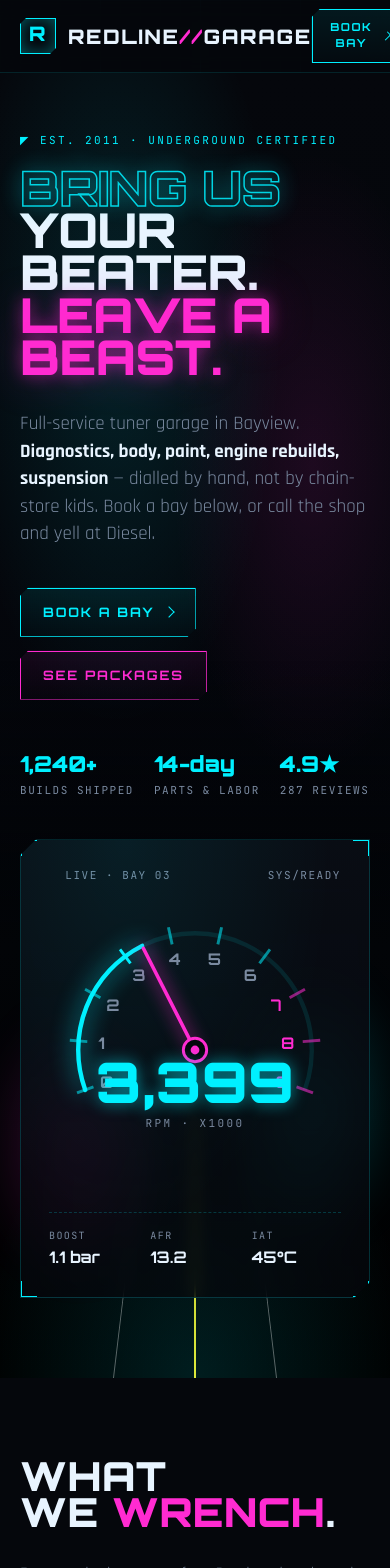
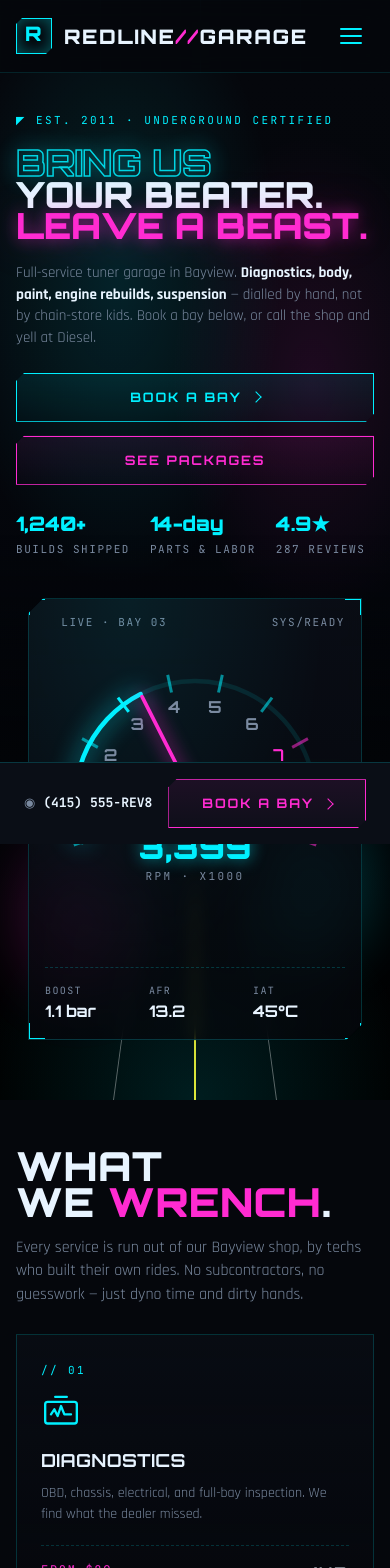
Before and after one commit to akalandazz/autoservice, a Next.js app in the folder frontend/: page / in a window 390 px wide. Shown: the top 1568 px of the page. Built offline with nearby package versions, Linux system fonts and the light colour scheme.

Commit message:
added mobile design

```diff
--- a/frontend/app/components/GarageApp.tsx
+++ b/frontend/app/components/GarageApp.tsx
@@ -116,10 +116,23 @@ const Icons: Record<string, (p: IconProps) => React.ReactElement> = {
 // ─── Nav ──────────────────────────────────────────────────────────────────────
 
 function Nav({ onBook, onNav }: { onBook: () => void; onNav: (id: string) => void }) {
+  const [open, setOpen] = useState(false)
+
+  useEffect(() => {
+    document.body.style.overflow = open ? 'hidden' : ''
+    return () => { document.body.style.overflow = '' }
+  }, [open])
+
+  const handleNav = (id: string) => {
+    setOpen(false)
+    onNav(id)
+  }
+
   return (
+    <>
       <nav className="nav">
         <div className="wrap nav-in">
-        <a href="#home" className="brand" onClick={e => { e.preventDefault(); onNav('home') }}>
+          <a href="#home" className="brand" onClick={e => { e.preventDefault(); handleNav('home') }}>
             <span className="brand-mark">R<span className="brand-x">/</span></span>
             <span>Redline<span className="brand-x">//</span>Garage</span>
           </a>
@@ -131,12 +144,35 @@ function Nav({ onBook, onNav }: { onBook: () => void; onNav: (id: string) => voi
           </div>
           <div className="nav-cta">
             <span className="nav-phone">◉ <b>(415) 555-REV8</b></span>
-          <button className="btn" onClick={onBook} style={{ padding: '10px 16px', fontSize: 11 }}>
+            <button className="btn nav-book-btn" onClick={onBook} style={{ padding: '10px 16px', fontSize: 11 }}>
               Book bay <span className="chev"/>
+            </button>
+            <button className="ham-btn" onClick={() => setOpen(true)} aria-label="Open menu">
+              <span/><span/><span/>
             </button>
           </div>
         </div>
       </nav>
+      {open && (
+        <div className="mobile-nav" onClick={() => setOpen(false)}>
+          <div className="mobile-nav-panel" onClick={e => e.stopPropagation()}>
+            <div className="mobile-nav-head">
+              <a href="#home" className="brand" onClick={e => { e.preventDefault(); handleNav('home') }}>
+                <span className="brand-mark">R<span className="brand-x">/</span></span>
+                <span>Redline<span className="brand-x">//</span>Garage</span>
+              </a>
+              <button className="close-btn" onClick={() => setOpen(false)} aria-label="Close menu">✕</button>
+            </div>
+            <nav className="mobile-nav-links">
+              <a href="#services" onClick={e => { e.preventDefault(); handleNav('services') }}>Services</a>
+              <a href="#pricing" onClick={e => { e.preventDefault(); handleNav('pricing') }}>Packages</a>
+              <a href="#book" onClick={e => { e.preventDefault(); handleNav('book') }}>Book</a>
+              <a href="#visit" onClick={e => { e.preventDefault(); handleNav('visit') }}>Visit</a>
+            </nav>
+          </div>
+        </div>
+      )}
+    </>
   )
 }
 
@@ -763,6 +799,21 @@ function Footer() {
   )
 }
 
+// ─── Mobile Bottom CTA ───────────────────────────────────────────────────────
+
+function MobileBottomBar({ onBook }: { onBook: () => void }) {
+  return (
+    <div className="mob-cta">
+      <a href="tel:+14155553838" className="mob-cta-phone">
+        ◉ <b>(415) 555-REV8</b>
+      </a>
+      <button className="btn btn-mag mob-cta-book" onClick={onBook}>
+        Book a bay <span className="chev"/>
+      </button>
+    </div>
+  )
+}
+
 // ─── App ──────────────────────────────────────────────────────────────────────
 
 export default function GarageApp() {
@@ -795,6 +846,7 @@ export default function GarageApp() {
         <Visit/>
         <Footer/>
       </div>
+      <MobileBottomBar onBook={scrollToBook}/>
     </>
   )
 }
--- a/frontend/app/globals.css
+++ b/frontend/app/globals.css
@@ -408,6 +408,105 @@ img { max-width: 100%; display: block }
 .footer-list a:hover { color: var(--ink) }
 .footer-bot { display: flex; justify-content: space-between; align-items: center; padding-top: 24px; border-top: 1px dashed rgba(0,240,255,0.12); font-family: var(--font-mono); font-size: 11px; color: var(--ink-dim); text-transform: uppercase; letter-spacing: 0.18em }
 
+/* ---- Hamburger + mobile nav ---- */
+.ham-btn {
+  display: none;
+  flex-direction: column;
+  justify-content: center;
+  gap: 5px;
+  width: 44px;
+  height: 44px;
+  padding: 10px;
+  cursor: pointer;
+}
+.ham-btn span {
+  display: block;
+  width: 22px;
+  height: 2px;
+  background: var(--neon-cyan);
+  border-radius: 1px;
+  transition: background 0.15s;
+}
+.ham-btn:hover span { background: var(--ink) }
+
+.mobile-nav {
+  position: fixed;
+  inset: 0;
+  z-index: 100;
+  background: rgba(0, 0, 0, 0.75);
+  backdrop-filter: blur(4px);
+  -webkit-backdrop-filter: blur(4px);
+  display: flex;
+  justify-content: flex-end;
+}
+.mobile-nav-panel {
+  width: min(300px, 88vw);
+  height: 100%;
+  background: var(--bg-2);
+  border-left: 1px solid var(--stroke-strong);
+  display: flex;
+  flex-direction: column;
+  overflow-y: auto;
+  animation: slideIn 0.2s ease-out;
+}
+@keyframes slideIn { from { transform: translateX(100%) } to { transform: translateX(0) } }
+@media (prefers-reduced-motion: reduce) { .mobile-nav-panel { animation: none } }
+
+.mobile-nav-head {
+  display: flex;
+  align-items: center;
+  justify-content: space-between;
+  padding: 0 20px;
+  height: 72px;
+  border-bottom: 1px solid var(--stroke);
+  flex-shrink: 0;
+}
+.close-btn {
+  width: 44px;
+  height: 44px;
+  display: grid;
+  place-items: center;
+  color: var(--ink-dim);
+  font-size: 20px;
+  cursor: pointer;
+  transition: color 0.15s;
+}
+.close-btn:hover { color: var(--neon-cyan) }
+.mobile-nav-links {
+  flex: 1;
+  padding: 16px 24px;
+  display: flex;
+  flex-direction: column;
+}
+.mobile-nav-links a {
+  display: flex;
+  align-items: center;
+  padding: 18px 0;
+  font-family: var(--font-display);
+  font-weight: 700;
+  font-size: 22px;
+  text-transform: uppercase;
+  letter-spacing: 0.08em;
+  color: var(--ink-dim);
+  border-bottom: 1px dashed rgba(0, 240, 255, 0.12);
+  transition: color 0.15s;
+}
+.mobile-nav-links a:last-child { border-bottom: 0 }
+.mobile-nav-links a:hover,
+.mobile-nav-links a:active { color: var(--neon-cyan) }
+.mobile-nav-foot {
+  padding: 24px;
+  border-top: 1px solid var(--stroke);
+  flex-shrink: 0;
+}
+.mobile-nav-phone {
+  font-family: var(--font-mono);
+  font-size: 13px;
+  color: var(--ink-dim);
+  margin-bottom: 16px;
+}
+.mobile-nav-phone b { color: var(--ink) }
+
 /* ---- Responsive ---- */
 @media (max-width: 1024px) {
   .hero-grid { grid-template-columns: 1fr; gap: 40px }
@@ -417,6 +516,7 @@ img { max-width: 100%; display: block }
   .visit-grid { grid-template-columns: 1fr }
   .footer-grid { grid-template-columns: 1fr 1fr; gap: 32px }
   .nav-links { display: none }
+  .ham-btn { display: flex }
   .telemetry { display: none }
   .section { padding: 80px 0 }
   .wrap { padding: 0 20px }
@@ -425,9 +525,9 @@ img { max-width: 100%; display: block }
   .svc-grid { grid-template-columns: 1fr }
   .field-grid, .field-grid-3 { grid-template-columns: 1fr }
   .svc-picker { grid-template-columns: 1fr }
-  .book-body { padding: 28px 20px }
+  .book-body { padding: 28px 20px; min-height: auto }
   .book-steps { overflow-x: auto }
-  .book-step { min-width: 140px; padding: 14px 16px }
+  .book-step { min-width: 130px; padding: 14px 16px }
   .date-grid { grid-template-columns: repeat(4, 1fr) }
   .time-grid { grid-template-columns: repeat(2, 1fr) }
   .nav-phone { display: none }
@@ -436,6 +536,77 @@ img { max-width: 100%; display: block }
   .ticket { flex-direction: column; gap: 16px }
   .footer-grid { grid-template-columns: 1fr }
   .footer-bot { flex-direction: column; gap: 12px; text-align: center }
+  .section { padding: 64px 0 }
+  .hero { padding-top: 40px; padding-bottom: 60px }
+  .hero-copy { font-size: 16px }
+  .hero-ctas { flex-direction: column; align-items: stretch }
+  .hero-ctas .btn { justify-content: center }
+  .price-amount .num { font-size: 44px }
+  .price-name { font-size: 28px }
+  .gauge-rpm { font-size: 40px }
+}
+@media (max-width: 480px) {
+  .wrap { padding: 0 16px }
+  .section { padding: 48px 0 }
+  .section-head { margin-bottom: 28px; gap: 16px }
+  .hero-title { font-size: 36px }
+  .hero-copy { font-size: 15px; margin-top: 20px }
+  .hero-ctas { margin-top: 24px }
+  .hero-meta { margin-top: 24px }
+  .stat-v { font-size: 20px }
+  .gauge-card { padding: 16px }
+  .gauge-rpm { font-size: 32px }
+  .svc-icon { width: 40px; height: 40px; margin-bottom: 16px }
+  .svc-title { font-size: 18px }
+  .price { padding: 28px 20px 24px }
+  .price-amount .num { font-size: 36px }
+  .price-name { font-size: 24px }
+  .book-body { padding: 20px 16px }
+  .book-h { font-size: 22px }
+  .book-steps { overflow-x: hidden }
+  .book-step { min-width: 0; flex: 1; flex-direction: column; align-items: center; text-align: center; gap: 6px; padding: 10px 4px }
+  .book-step > span:last-child { font-size: 9px; letter-spacing: 0.1em }
+  .date-cell { padding: 12px 4px }
+  .date-cell .d { font-size: 16px }
+  .time-cell { padding: 12px 8px; font-size: 12px }
+  .summary { padding: 14px 12px }
+  .success h3 { font-size: 28px }
+  .success-ring { width: 72px; height: 72px; font-size: 34px }
+  .ticket { padding: 16px 20px }
+  .footer { padding: 40px 0 20px }
+  .nav-book-btn { display: none }
+}
+
+/* ---- Mobile bottom CTA bar ---- */
+.mob-cta {
+  display: none;
+  position: fixed;
+  bottom: 0; left: 0; right: 0;
+  z-index: 50;
+  background: var(--bg-2);
+  border-top: 1px solid var(--stroke);
+  padding: 16px 24px;
+  gap: 16px;
+  align-items: center;
+}
+.mob-cta-phone {
+  font-family: var(--font-mono);
+  font-size: 13px;
+  color: var(--ink-dim);
+  flex-shrink: 0;
+  white-space: nowrap;
+  transition: color 0.15s;
+}
+.mob-cta-phone b { color: var(--ink) }
+.mob-cta-phone:hover { color: var(--ink) }
+.mob-cta-book {
+  flex: 1;
+  justify-content: center;
+}
+
+@media (max-width: 1024px) {
+  .mob-cta { display: flex }
+  .page { padding-bottom: 73px }
 }
 
 /* ---- Hero backdrop variants ---- */
```
Also changed, not shown: 1 other file (tests, documents, lock files or other folders). Lines whose indentation alone changed are shown as unchanged.
